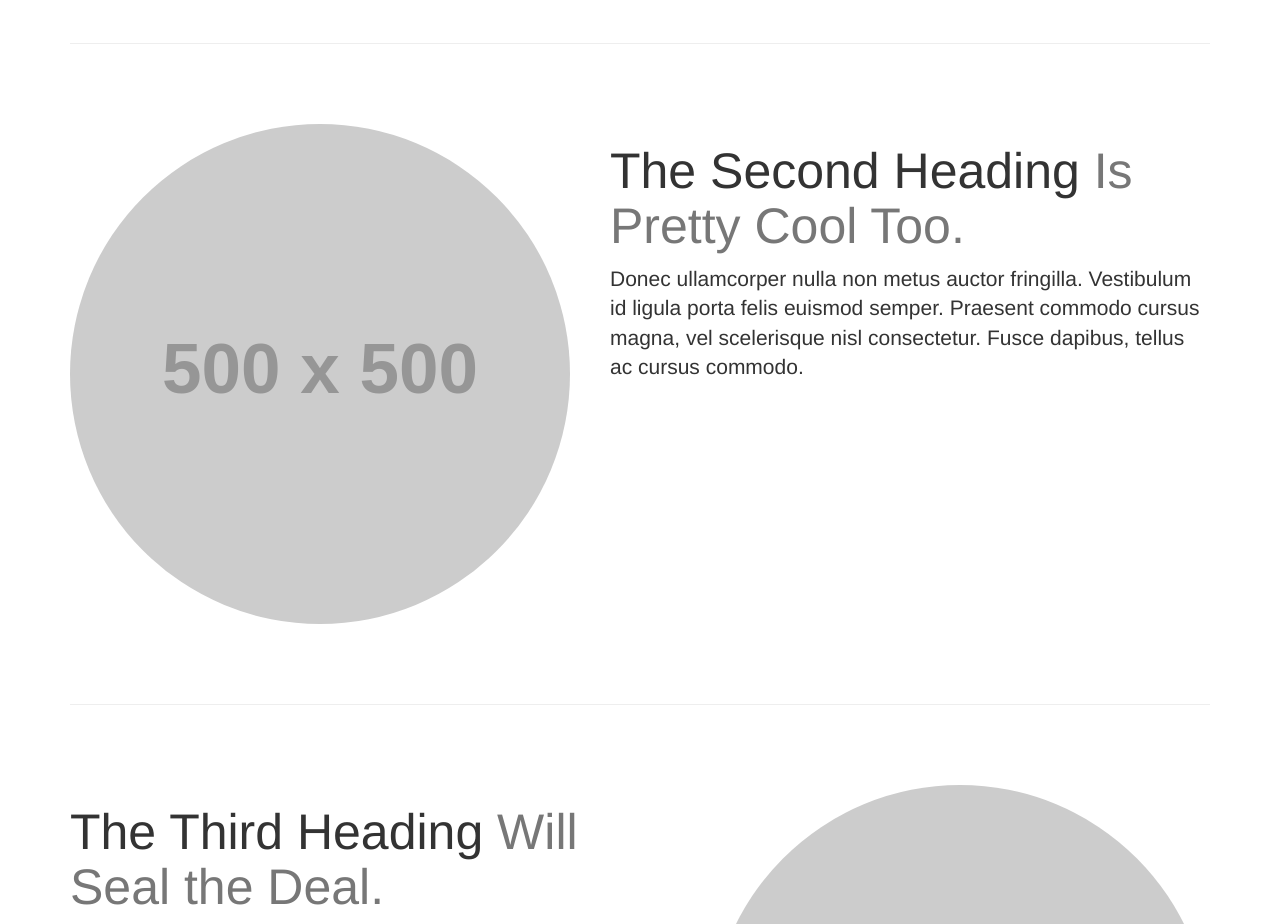
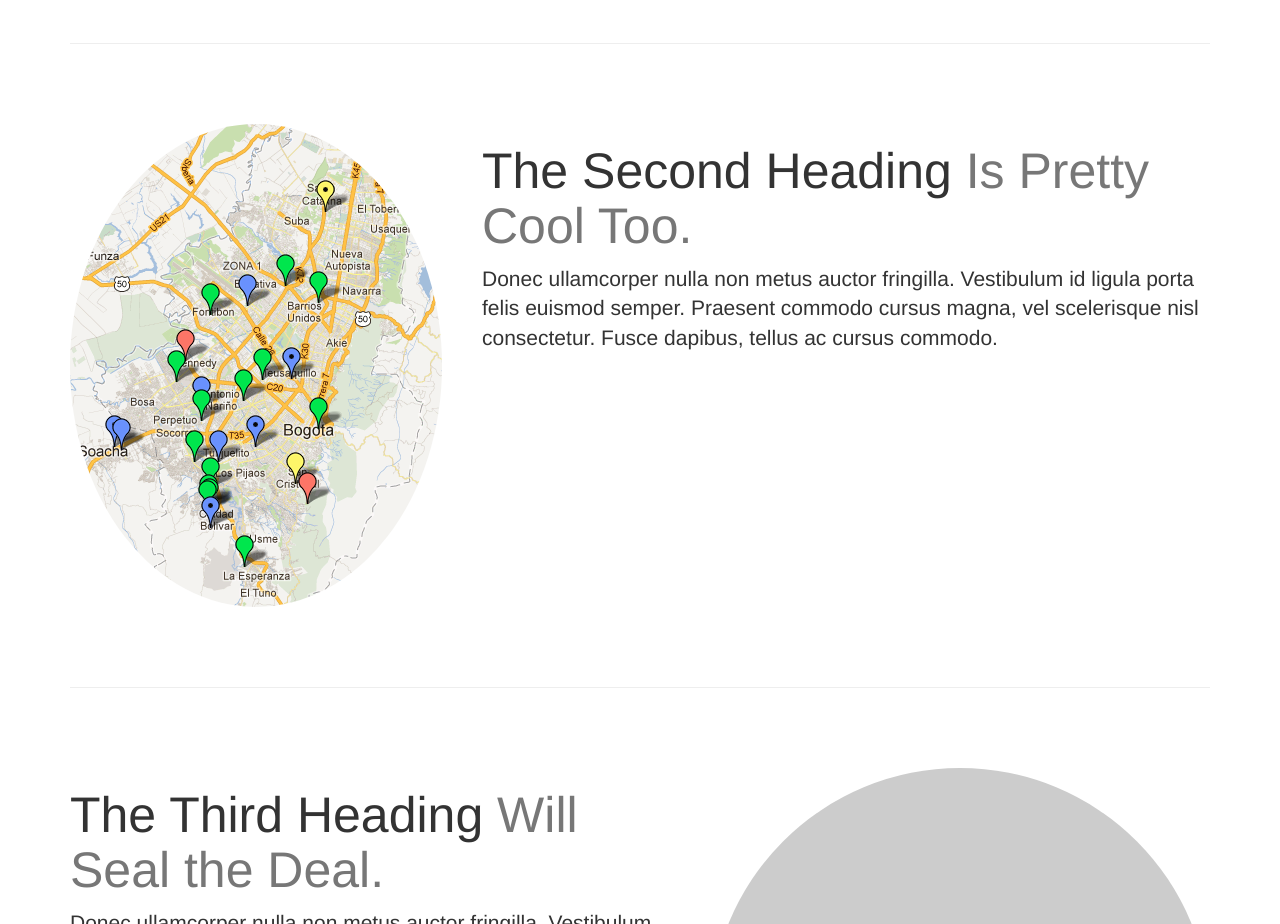
Before and after one commit to BogotaMesh/BogotaMesh-WebPage, a plain HTML site: page index.html in a window 1280 px wide. Shown: the part 1220-2144 px from the top of the page. Drawn offline with Linux system fonts and the light colour scheme; placeholder pictures from the web are drawn by us.

Commit message:
add some images and second content

```diff
--- a/index.html
+++ b/index.html
@@ -9,7 +9,7 @@
     <meta name="description" content="">
     <meta name="author" content="">
 
-    <title>One Page Wonder - Start Bootstrap Template</title>
+    <title>Bogota Mesh</title>
 
     <!-- Bootstrap Core CSS -->
     <link href="css/bootstrap.min.css" rel="stylesheet">
@@ -88,7 +88,7 @@
 
         <!-- Second Featurette -->
         <div class="featurette" id="services">
-            <img class="featurette-image img-circle img-responsive pull-left" src="http://placehold.it/500x500">
+            <img class="featurette-image img-circle img-responsive pull-left" src="images/nodos.png">
             <h2 class="featurette-heading">The Second Heading
                 <span class="text-muted">Is Pretty Cool Too.</span>
             </h2>
```
Also changed, not shown: images/BogotaMeshBlanco.jpg (added), images/nodos.png (added).
